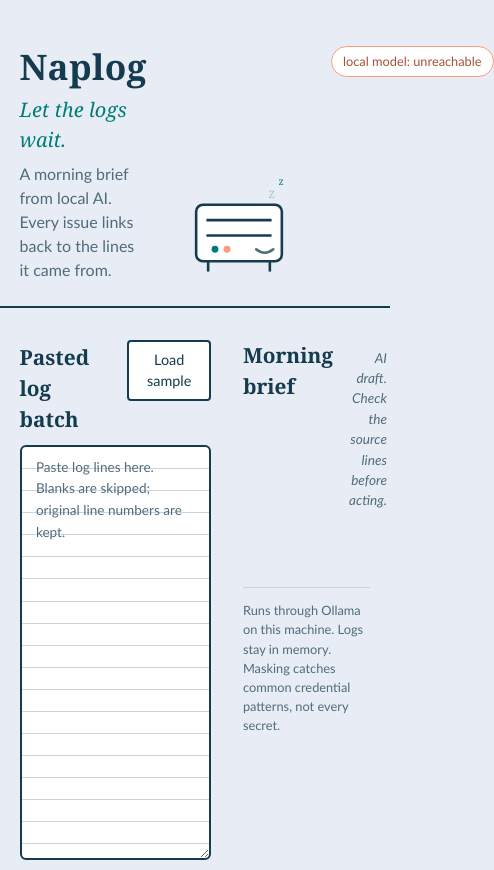
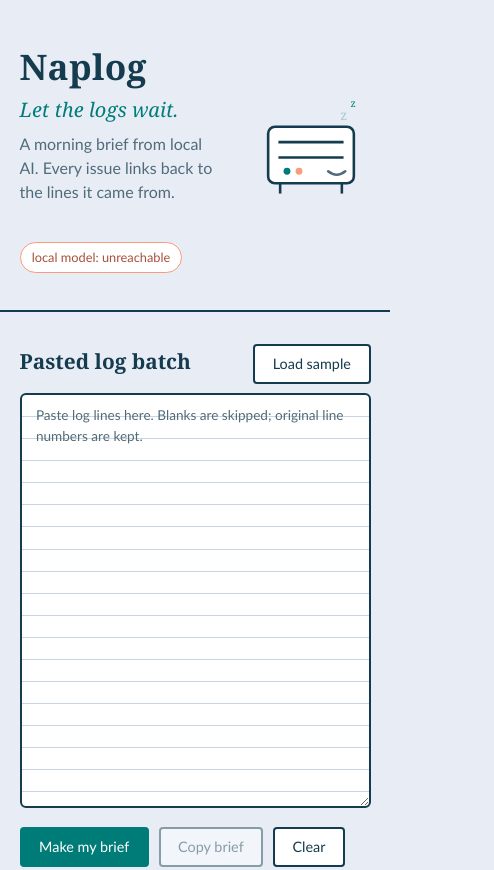
Before and after one commit to princejain756/naplog, a website: page public/index.html in a window 390 px wide. Shown: the top 870 px of the page, 494 px wide, since content can reach past the window. Drawn offline with Linux system fonts and the light colour scheme; no server answers.

Commit message:
Continue style.css

```diff
--- a/public/style.css
+++ b/public/style.css
@@ -359,3 +359,13 @@ textarea:focus-visible {
   .sleeping-server .zeds text {
     animation: none;
   }
+}
+
+@media (max-width: 760px) {
+  .masthead {
+    flex-wrap: wrap;
+  }
+  .workbench {
+    grid-template-columns: 1fr;
+  }
+}
```
